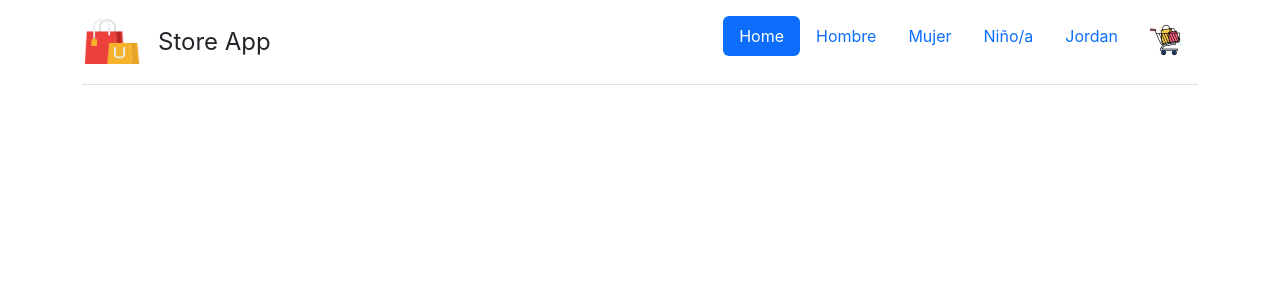
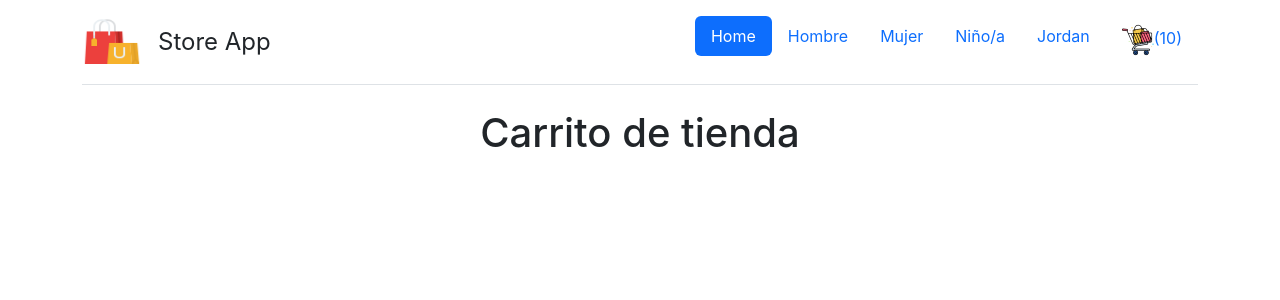
Before and after one commit to IvanAntonioZamora/EcommerceApp, a React (Create React App) app: page / in a window 1280 px wide. Shown: the top 300 px of the page. Built offline with nearby package versions, Linux system fonts and the light colour scheme.

Commit message:
Desafios 1 y 2 terminados

```diff
--- a/src/App.js
+++ b/src/App.js
@@ -1,10 +1,12 @@
 import './App.css';
 import Navbar from './Componentes/Navbar/Navbar';
+import ItemListContainer from './Componentes/ItemListContainer/ItemListContainer';
 
 function App() {
   return (
     <div className="App">
       <Navbar />
+      <ItemListContainer greeting="Carrito de tienda"/>
     </div>
   );
 }
--- a/src/Componentes/CarWidget/CarWidget.js
+++ b/src/Componentes/CarWidget/CarWidget.js
@@ -1,7 +1,7 @@
 const CarWidget = () =>{
     return (
         <>
-            <img src="img/ico/shopping-cart.png" alt="CarShop" />
+            <img src="img/ico/shopping-cart.png" alt="CarShop" />(10)
         </>
     )
 }
--- /dev/null
+++ b/src/Componentes/ItemListContainer/ItemListContainer.js
@@ -0,0 +1,7 @@
+const ItemListContainer = ({greeting}) =>{
+    return(
+        <h1>{greeting}</h1>
+    )
+}
+
+export default ItemListContainer
```
